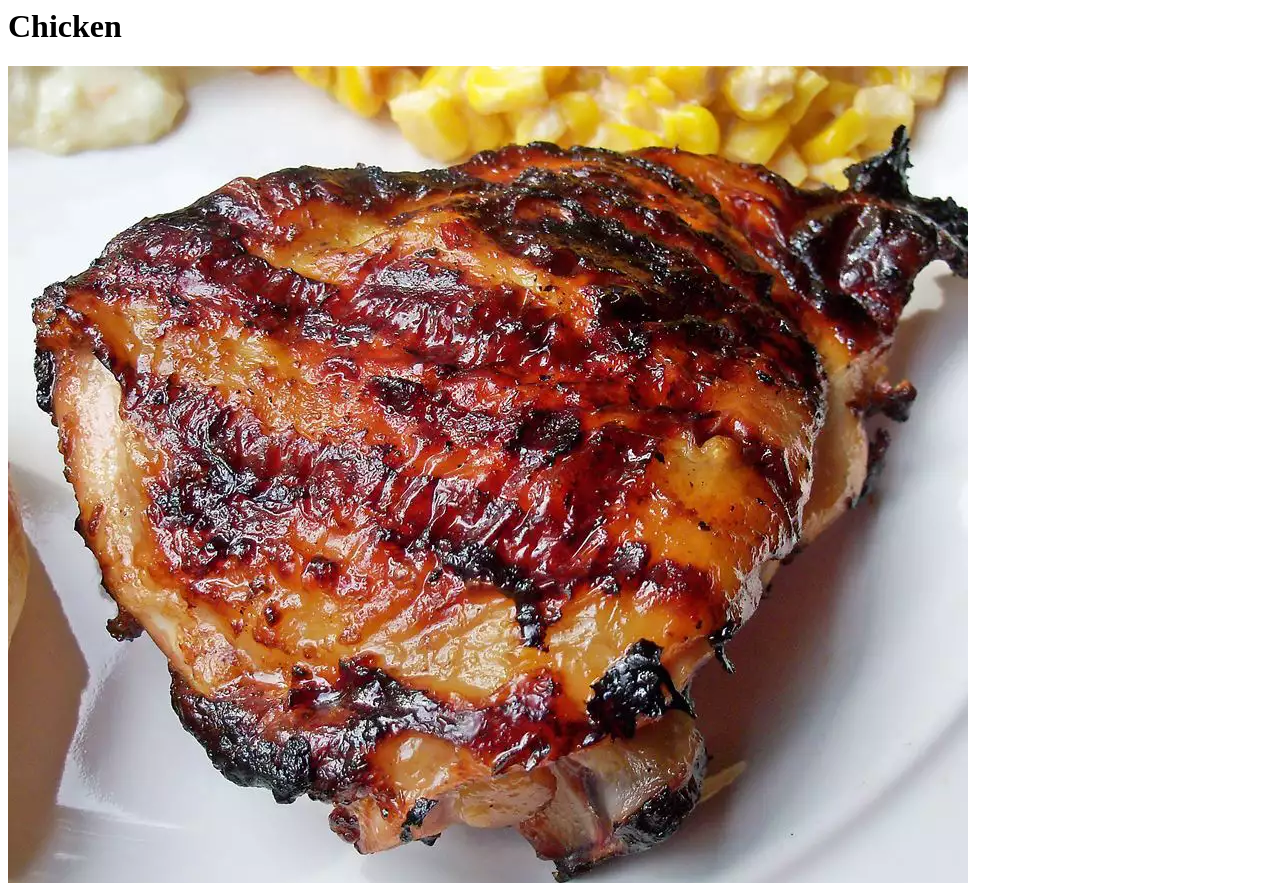
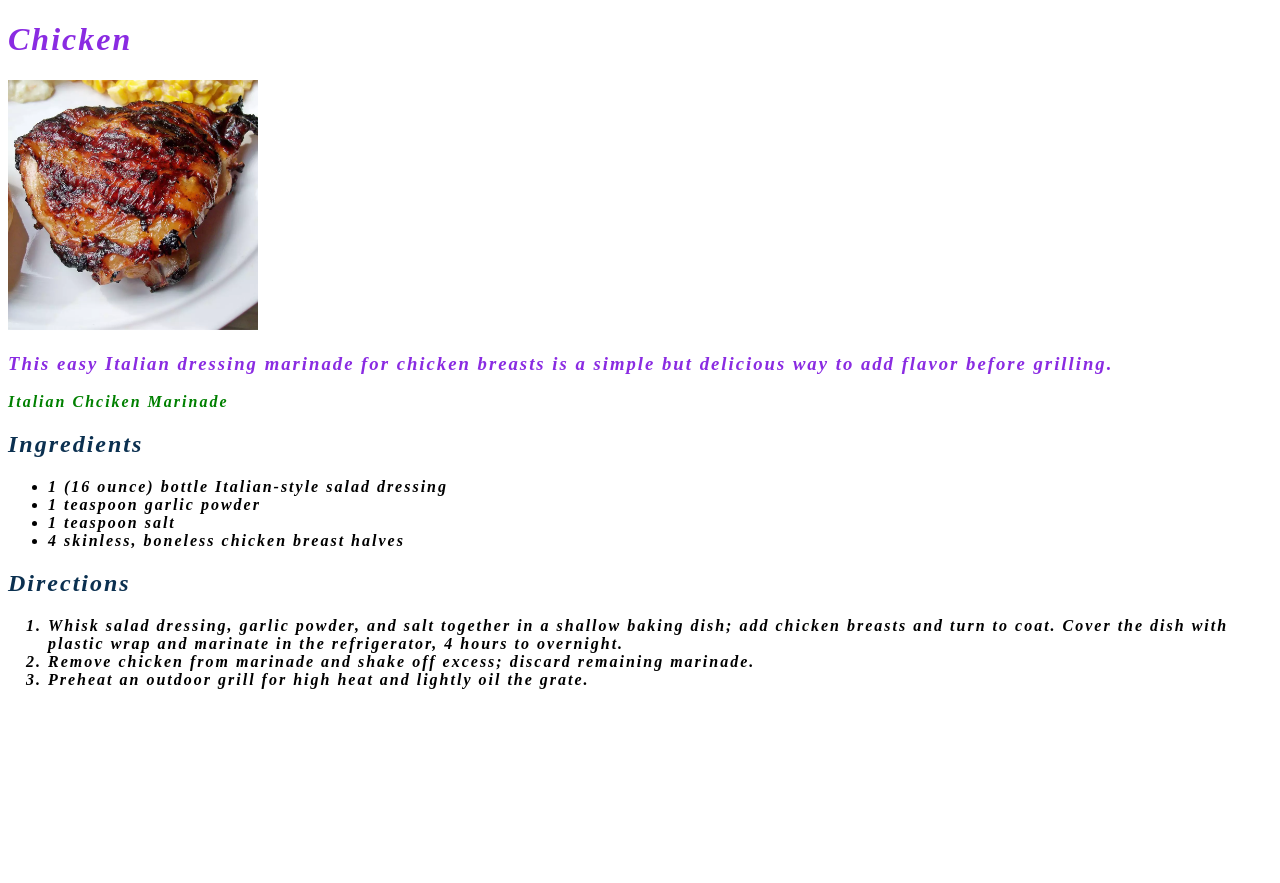
Before and after one commit to glitter545/odin-recipes, a plain HTML site: page recipes/chicken.html in a window 1280 px wide. Shown: the top 883 px of the page. After the commit the page ends 800 px from the top, so only its background shows below. Drawn offline with Linux system fonts and the light colour scheme.

Commit message:
Added styles to chicken

```diff
--- /dev/null
+++ b/recipes/chick.css
@@ -0,0 +1,25 @@
+img {
+
+    width: 250px;
+    height: auto;
+
+}
+
+h3 , h1{
+    color:blueviolet;
+
+}
+
+p {
+    color:green;
+}
+
+h2 {
+    color: rgb(11, 48, 80);
+}
+
+body {
+    font-style: oblique;
+    font-weight: bold;
+    letter-spacing: 2px;
+}
--- a/recipes/chicken.html
+++ b/recipes/chicken.html
@@ -1,3 +1,12 @@
+<!DOCTYPE html>
+<html lang="en">
+  <head>
+    <meta charset="UTF-8">
+    <title>Chicken</title>
+    <link rel="stylesheet" href="./chick.css">
+  </head>
+<body>
+
 <h1>Chicken</h1>
 
 <img src = "images/chick.jpg" alt = "Image of a chicken">
@@ -19,3 +28,4 @@
     <li> Remove chicken from marinade and shake off excess; discard remaining marinade. </li>
     <li>Preheat an outdoor grill for high heat and lightly oil the grate. </li>
 </ol>
+</body>
--- /dev/null
+++ b/style.css
@@ -0,0 +1,4 @@
+h1 {
+    background-color: yellow;
+    color:green
+}
```
Also changed, not shown: recipes/cup.css (added), recipes/las.css (added), recipes/s.css (added).
